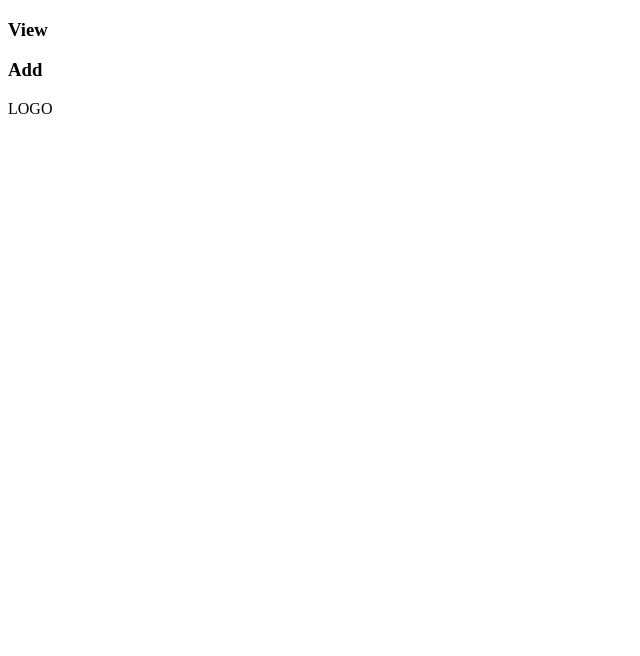
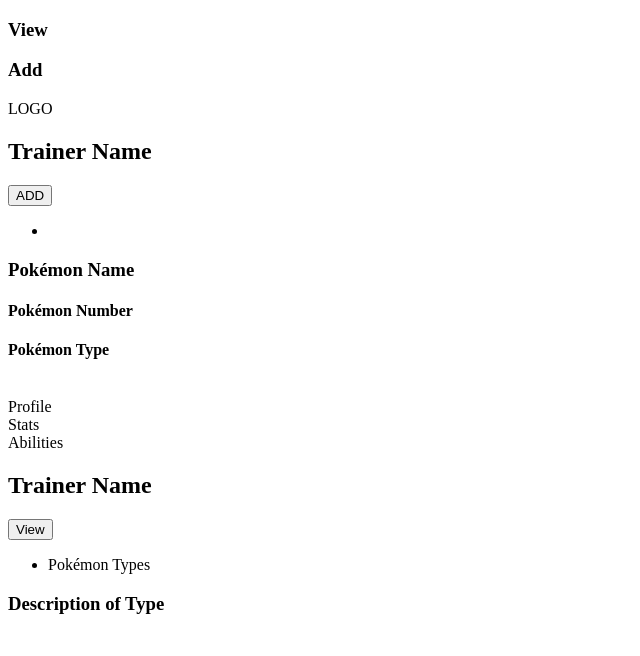
Before and after one commit to JoshSeyda/pok-dex, a plain HTML site: page index.html in a window 1280 px wide. Shown: the whole page, without its empty margins (0-640 px from the left). Drawn offline with nearby package versions, Linux system fonts and the light colour scheme.

Commit message:
structure of HTML

```diff
--- a/index.html
+++ b/index.html
@@ -14,11 +14,30 @@
 
 <!--Left side content-->
 <div id="view" class="overlay">
+	<nav class="fixedHead">
+		<h2>Trainer Name</h2>
+		<button>ADD</button>
+	</nav>
      <div class="grid">
        <div class="column">
+       		<section class="roster">
+       			<ul>
+       				<li></li>
+       			</ul>
+       		</section>
+       		<section id="selection">
+       			<header id="pName"><h3>Pokémon Name</h3></header>
+       			<aside id="tags">
+       				<h4>Pokémon Number</h4>
+       				<h4>Pokémon Type</h4>
+       			</aside>
+       			<img src="" id="pokeSelect">
+       			<section id="profile">Profile</section>
+       			<section id="stats">Stats</section>
+       			<section id="abilities">Abilities</section>
+       		</section>
        </div>
      </div><!--End Grid-->
-
      <div class="close-icon">
         <div></div>
         <div></div>
@@ -26,8 +45,23 @@
 </div>
 <!--Right side content-->
 <div id="add" class="overlay">
+	<nav class="fixedHead">
+		<h2>Trainer Name</h2>
+		<button>View</button>
+	</nav>
      <div class="grid">
        <div class="column">
+       		<section class="roster">
+       			<ul>
+       				<li>Pokémon Types</li>
+       			</ul>
+       		</section>
+       		<section id="catalog">
+       			<h3>Description of Type</h3>
+       			<div class="pokeThumbnail">
+       				<img src="">
+       			</div>
+       		</section>
        </div>
      </div><!--End Grid-->
 
```
